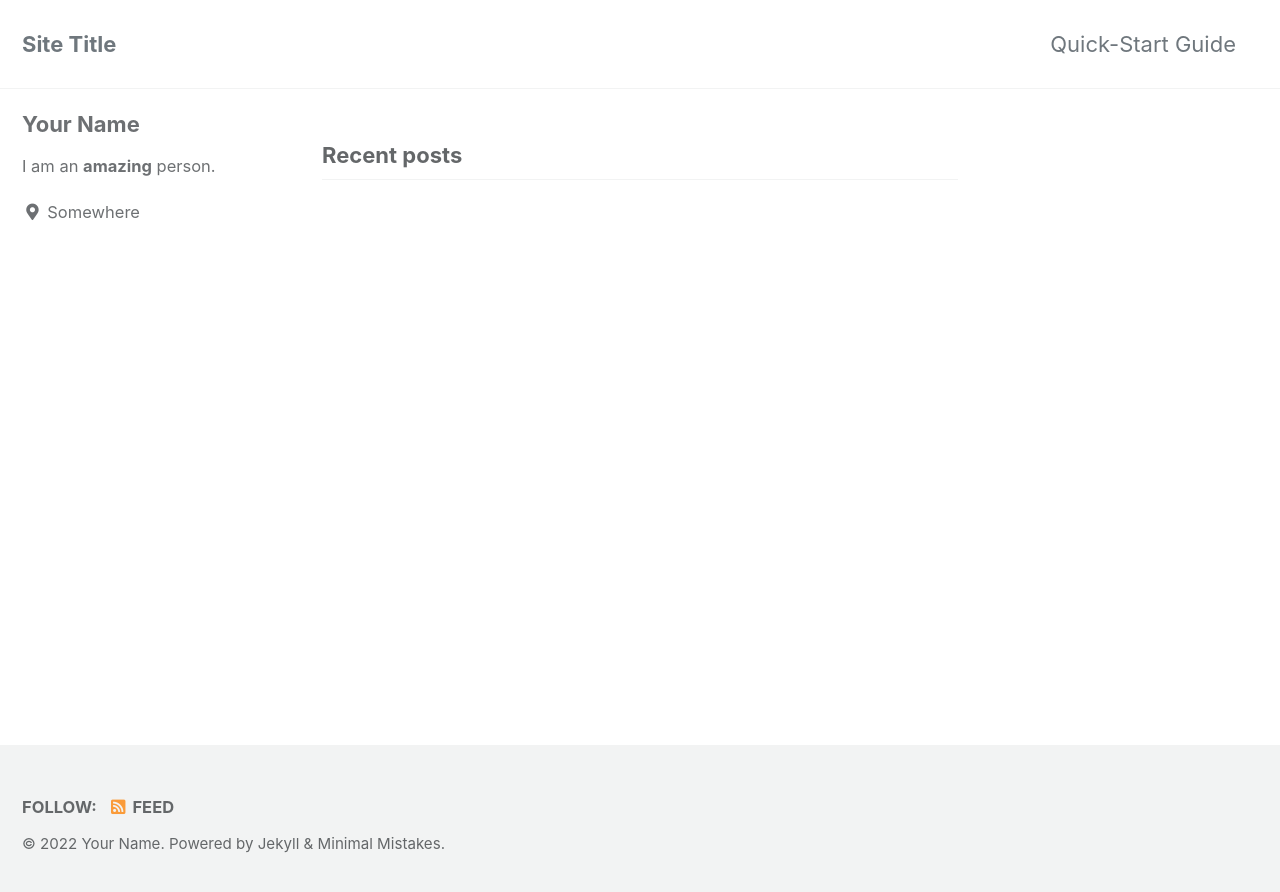
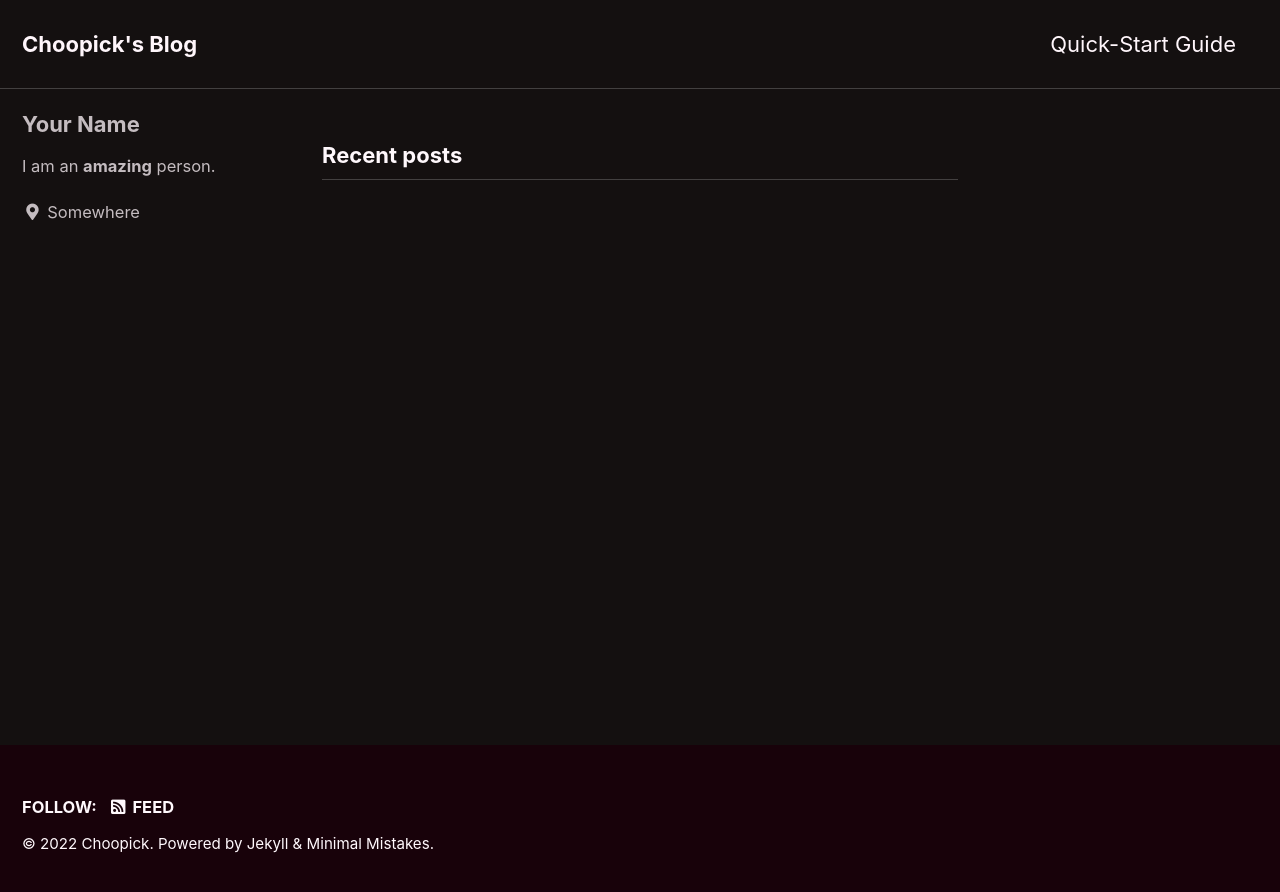
Before and after one commit to choopick/choopick.githu.io, a Jekyll site: the page built from index.html, in a window 1280 px wide. Shown: the top 892 px of the page. Built offline with Jekyll 4.4.1, drawn with Linux system fonts in a browser that asks for light colours; cached includes are drawn as plain includes; the list of posts is cut into pages by our own code.

Commit message:
modify config.yml

```diff
--- a/_config.yml
+++ b/_config.yml
@@ -12,15 +12,15 @@
 
 # theme                  : "minimal-mistakes-jekyll"
 # remote_theme           : "mmistakes/minimal-mistakes"
-minimal_mistakes_skin    : "default" # "air", "aqua", "contrast", "dark", "dirt", "neon", "mint", "plum", "sunrise"
+minimal_mistakes_skin    : "neon" # "air", "aqua", "contrast", "dark", "dirt", "neon", "mint", "plum", "sunrise"
 
 # Site Settings
 locale                   : "en-US"
-title                    : "Site Title"
+title                    : "Choopick's Blog"
 title_separator          : "-"
 subtitle                 : # site tagline that appears below site title in masthead
-name                     : "Your Name"
-description              : "An amazing website."
+name                     : "Choopick"
+description              : "Everything"
 url                      : # the base hostname & protocol for your site e.g. "https://mmistakes.github.io"
 baseurl                  : # the subpath of your site, e.g. "/blog"
 repository               : # GitHub username/repo-name e.g. "mmistakes/minimal-mistakes"
@@ -45,11 +45,11 @@ comments:
     issue_term           : # "pathname" (default)
   giscus:
     repo_id              : # Shown during giscus setup at https://giscus.app
-    category_name        : # Full text name of the category
+    category_name        : "Category" # Full text name of the category
     category_id          : # Shown during giscus setup at https://giscus.app
     discussion_term      : # "pathname" (default), "url", "title", "og:title"
     reactions_enabled    : # '1' for enabled (default), '0' for disabled
-    theme                : # "light" (default), "dark", "dark_dimmed", "transparent_dark", "preferred_color_scheme"
+    theme                : "dark" # "light" (default), "dark", "dark_dimmed", "transparent_dark", "preferred_color_scheme"
   staticman:
     branch               : # "master"
     endpoint             : # "https://{your Staticman v3 API}/v3/entry/github/"
```
